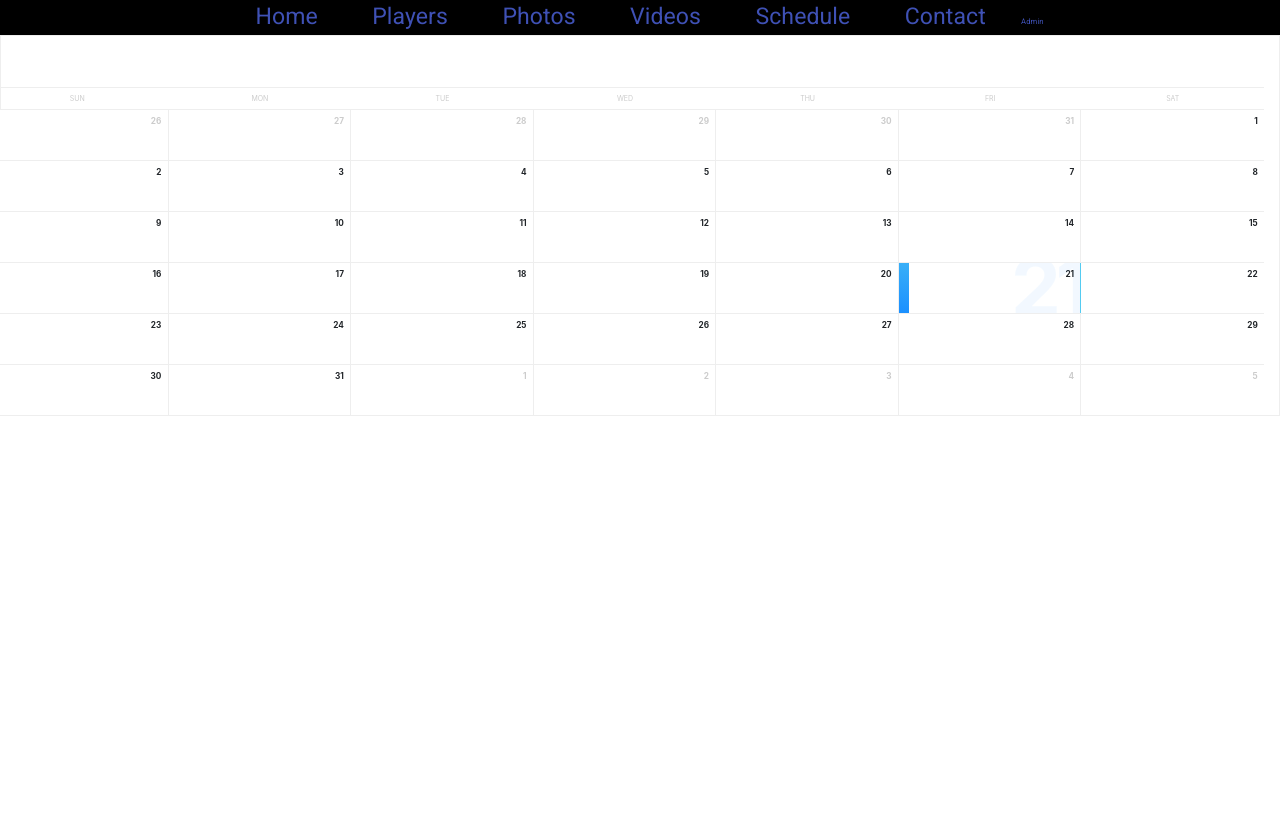
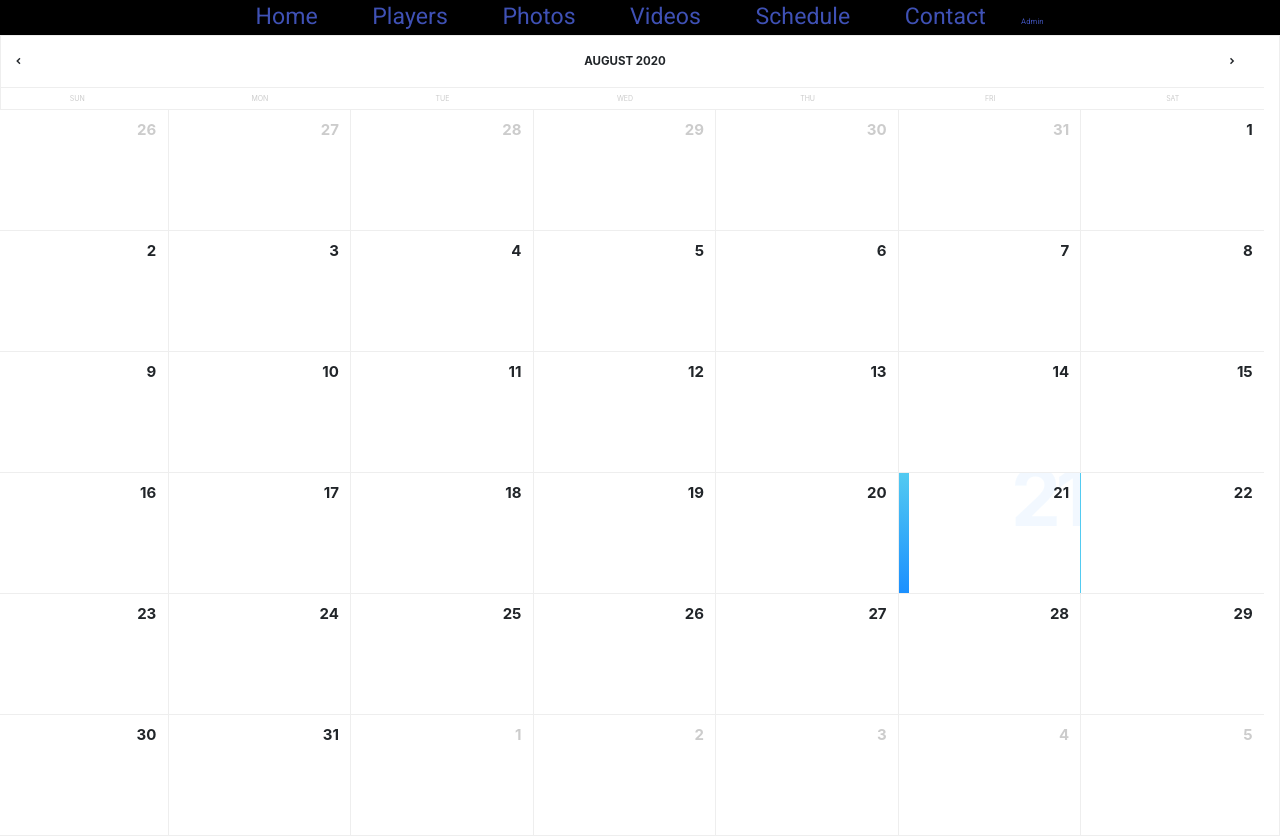
Before and after one commit to AdamHoffma/softball_stats, a React (Create React App) app in the folder client/: page /calendar in a window 1280 px wide. Before the commit the page ends 800 px from the top, so only its background shows below. Built offline with nearby package versions, Linux system fonts and the light colour scheme; no server answers.

Commit message:
fixed missing header on calendar

```diff
--- a/client/src/Components/calendar/calendar.css
+++ b/client/src/Components/calendar/calendar.css
@@ -160,7 +160,7 @@
 
 .calendar .body .cell {
   position: relative;
-  height: 5em;
+  height: 12em;
   border-right: 1px solid var(--border-color);
   overflow: hidden;
   cursor: pointer;
@@ -193,7 +193,7 @@
 
 .calendar .body .cell .number {
   position: absolute;
-  font-size: 82.5%;
+  font-size: 150%;
   line-height: 1;
   top: .75em;
   right: .75em;
--- a/client/src/Components/playerpages/playerpage.css
+++ b/client/src/Components/playerpages/playerpage.css
@@ -14,7 +14,7 @@
     flex-direction: column;
 }
 
-.header {
+.hoverheader {
     color: white
 }
 
--- a/client/src/Components/playerpages/playerpage.js
+++ b/client/src/Components/playerpages/playerpage.js
@@ -24,7 +24,7 @@
     return (
         <div className="playerpagebody">
             <div className="playerpageinnerbody">
-                <h1 className="header">Hover over or click card to flip over!</h1>
+                <h1 className="hoverheader">Hover over or click card to flip over!</h1>
                 <div className="playercard">
                     <section className="front">
                         <img alt="player" className="playerphoto" src={getPic(players.Player)}/>
```
